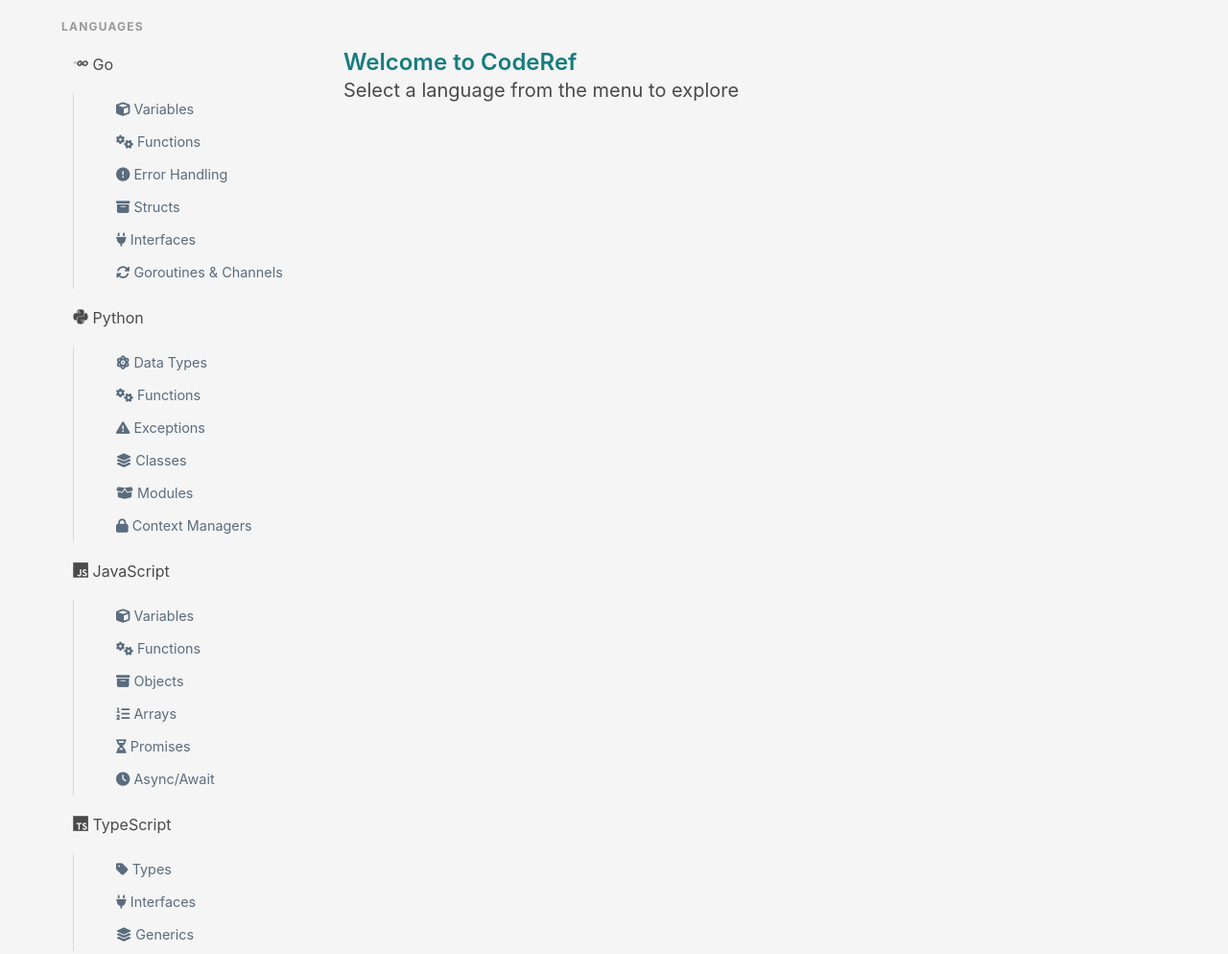
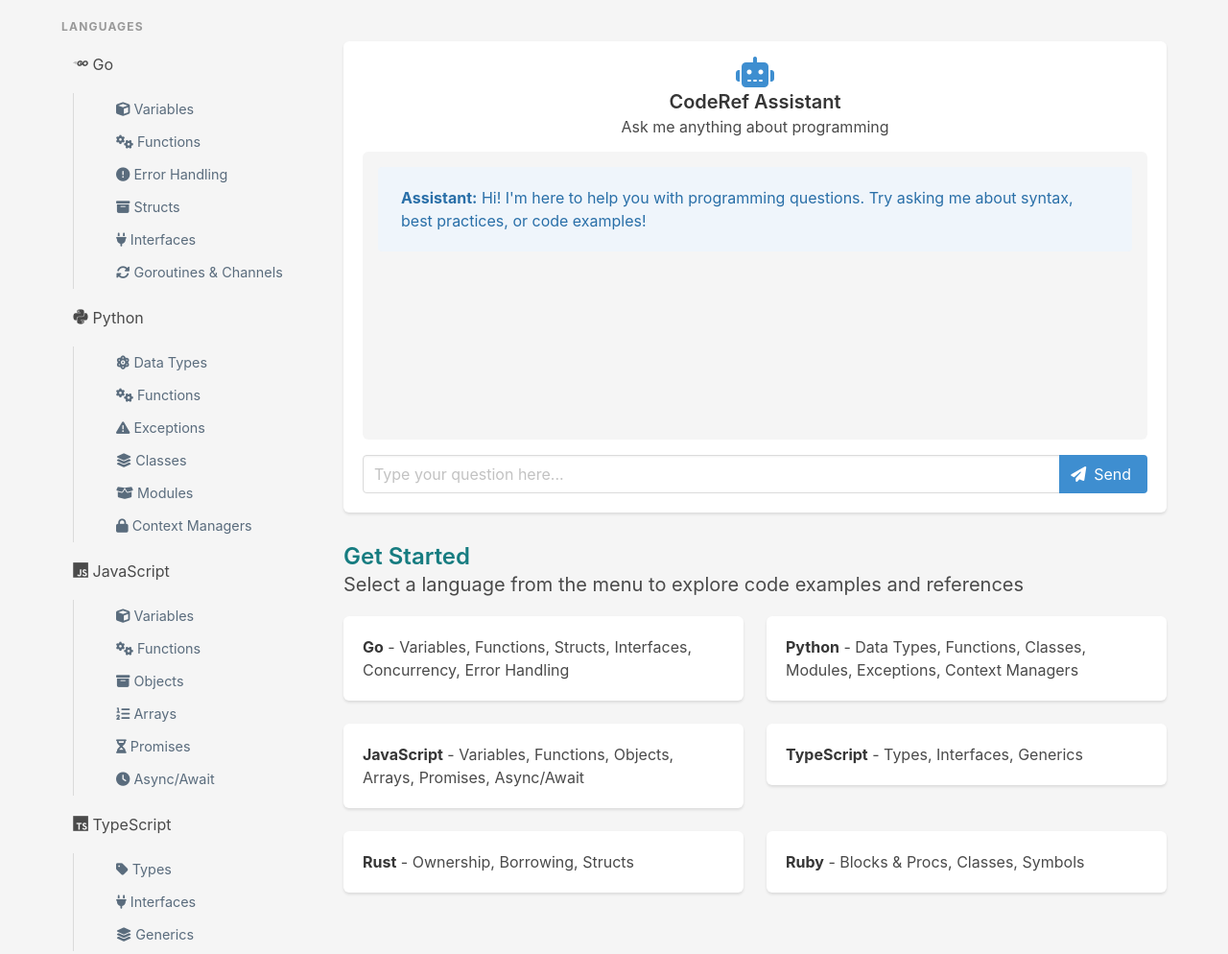
Before and after one commit to whalelogic/coderef, a website built with webpack: page public/index.html in a window 1280 px wide. Shown: the part 380-1374 px from the top of the page at 96% size. Built offline with nearby package versions, Linux system fonts and the light colour scheme.

Commit message:
Added container and layout for coderef assistant.

```diff
--- a/public/index.html
+++ b/public/index.html
@@ -30,7 +30,7 @@
       role="navigation"
       aria-label="main navigation"
     >
-      <div class="navbar-brand">
+      <div class="navbar-brand ml-2">
         <a class="navbar-item" href="/">
           <img
             src="https://img.icons8.com/?size=100&id=KfbvFR264tVh&format=png&color=000000"
@@ -145,13 +145,51 @@
               aria-label="breadcrumbs"
               id="breadcrumb-nav"
             ></nav>
+
+            <!-- Chatbot Container -->
+            <div class="box mt-4 mb-5">
+              <div class="chatbot-container">
+                <div class="has-text-centered mb-4">
+                  <span class="icon-text">
+                    <span class="icon has-text-info">
+                      <i class="fas fa-robot fa-2x"></i>
+                    </span>
+                  </span>
+                  <h3 class="title is-5 mt-2">CodeRef Assistant</h3>
+                  <p class="subtitle is-6">Ask me anything about programming</p>
+                </div>
+                <div class="chat-messages" style="min-height: 300px; max-height: 400px; overflow-y: auto; padding: 1rem; background-color: #f5f5f5; border-radius: 6px; margin-bottom: 1rem;">
+                  <div class="notification is-info is-light">
+                    <p><strong>Assistant:</strong> Hi! I'm here to help you with programming questions. Try asking me about syntax, best practices, or code examples!</p>
+                  </div>
+                </div>
+                <div class="field has-addons">
+                  <div class="control is-expanded">
+                    <input class="input" type="text" id="chatbot-input" placeholder="Type your question here...">
+                  </div>
+                  <div class="control">
+                    <button class="button is-info" id="chatbot-send">
+                      <span class="icon">
+                        <i class="fas fa-paper-plane"></i>
+                      </span>
+                      <span>Send</span>
+                    </button>
+                  </div>
+                </div>
+              </div>
+            </div>
+
             <div id="reference-content">
               <div class="content">
                 <h2 class="title" id="language-title">Get Started</h2>
                 <p class="subtitle">
                   Select a language from the menu to explore code examples and
                   references
+
+
+                  klhelllo??????
                 </p>
+
                 <div class="content">
                   <div class="columns is-multiline">
                     <div class="column is-6">
--- a/public/static/js/app.js
+++ b/public/static/js/app.js
@@ -345,9 +345,17 @@
   function showWelcome() {
     breadcrumbNav.innerHTML = "";
     let html = '<div class="content">';
-    html += '<h2 class="title">Welcome to CodeRef</h2>';
+    html += '<h2 class="title">Get Started</h2>';
     html +=
-      '<p class="subtitle">Select a language from the menu to explore</p>';
+      '<p class="subtitle">Select a language from the menu to explore code examples and references</p>';
+    html += '<div class="columns is-multiline">';
+    html += '<div class="column is-6"><div class="box language-preview"><strong>Go</strong> - Variables, Functions, Structs, Interfaces, Concurrency, Error Handling</div></div>';
+    html += '<div class="column is-6"><div class="box language-preview"><strong>Python</strong> - Data Types, Functions, Classes, Modules, Exceptions, Context Managers</div></div>';
+    html += '<div class="column is-6"><div class="box language-preview"><strong>JavaScript</strong> - Variables, Functions, Objects, Arrays, Promises, Async/Await</div></div>';
+    html += '<div class="column is-6"><div class="box language-preview"><strong>TypeScript</strong> - Types, Interfaces, Generics</div></div>';
+    html += '<div class="column is-6"><div class="box language-preview"><strong>Rust</strong> - Ownership, Borrowing, Structs</div></div>';
+    html += '<div class="column is-6"><div class="box language-preview"><strong>Ruby</strong> - Blocks & Procs, Classes, Symbols</div></div>';
+    html += '</div>';
     html += "</div>";
     referenceContent.innerHTML = html;
   }
```
Also changed, not shown: .air.toml (added), 1 other file.
